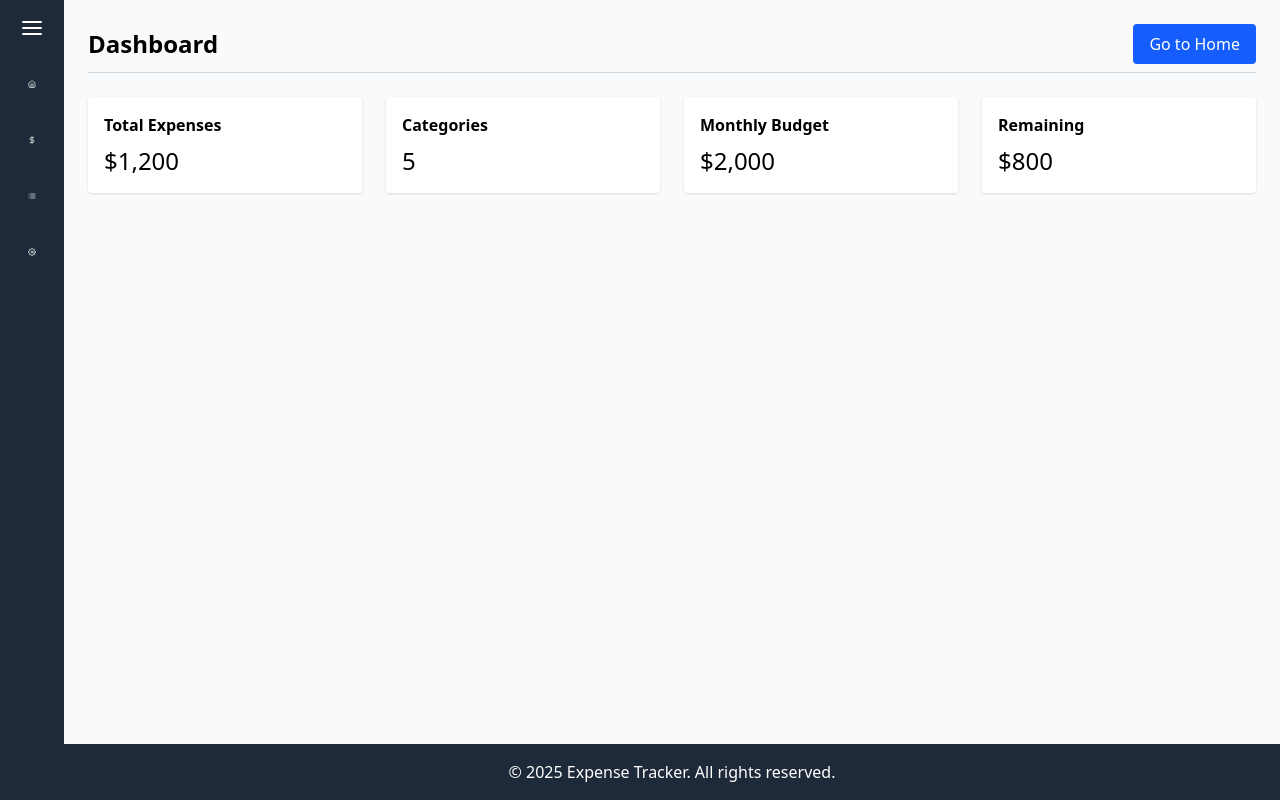
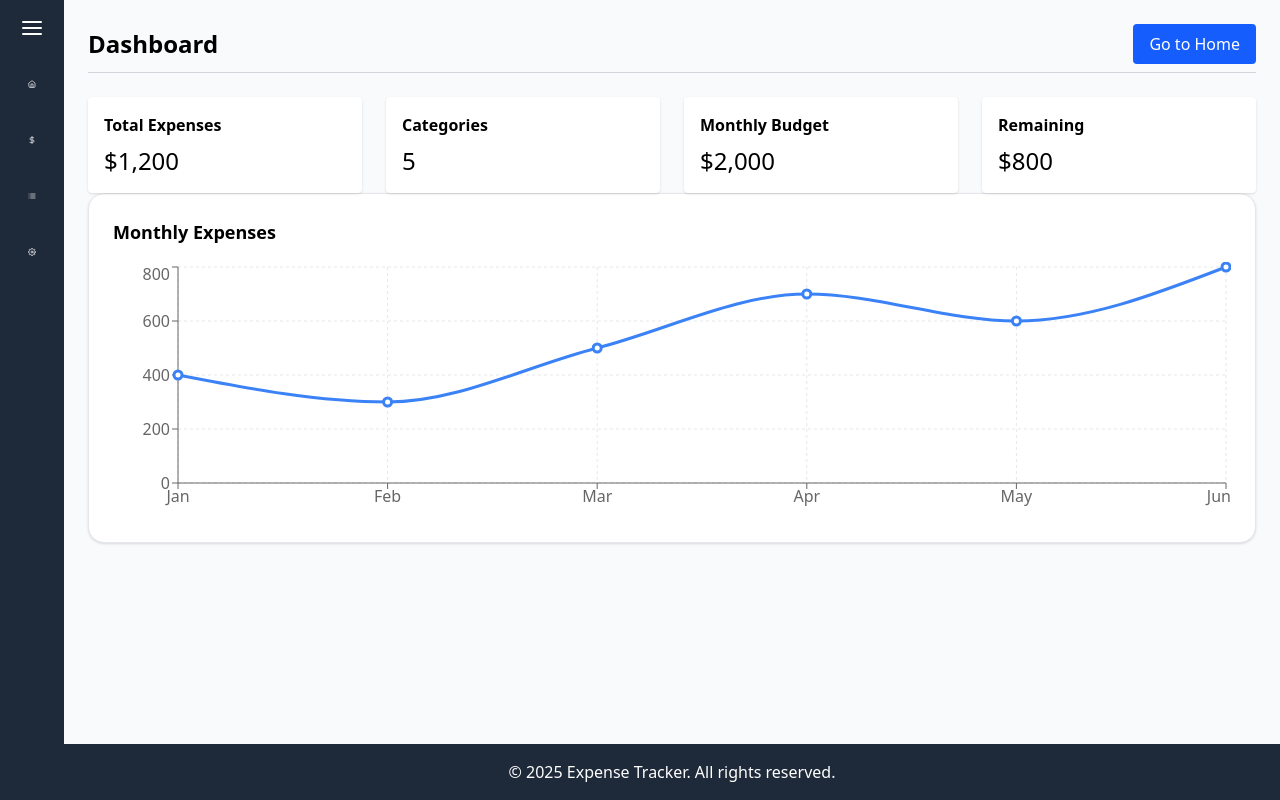
Before and after one commit to kanishkgup-1/expensetracker, a Next.js app: page /dashboard in a window 1280 px wide. Built offline with nearby package versions, Linux system fonts and the light colour scheme.

Commit message:
added graph

```diff
--- a/package.json
+++ b/package.json
@@ -12,7 +12,8 @@
     "next": "15.5.4",
     "react": "19.1.0",
     "react-dom": "19.1.0",
-    "react-icons": "^5.5.0"
+    "react-icons": "^5.5.0",
+    "recharts": "^3.2.1"
   },
   "devDependencies": {
     "@eslint/eslintrc": "^3",
--- a/src/app/categories/page.tsx
+++ b/src/app/categories/page.tsx
@@ -1,4 +1,3 @@
-"use client";
 import React from "react";
 import Layout from "../components/Layout";
 import Header from "../components/Header";
--- /dev/null
+++ b/src/app/components/GraphCard.tsx
@@ -0,0 +1,49 @@
+"use client";
+
+import React from "react";
+import {
+  LineChart,
+  Line,
+  XAxis,
+  YAxis,
+  CartesianGrid,
+  Tooltip,
+  ResponsiveContainer,
+} from "recharts";
+
+const data = [
+  { month: "Jan", expenses: 400 },
+  { month: "Feb", expenses: 300 },
+  { month: "Mar", expenses: 500 },
+  { month: "Apr", expenses: 700 },
+  { month: "May", expenses: 600 },
+  { month: "Jun", expenses: 800 },
+];
+
+const GraphCard: React.FC = () => {
+  return (
+    <div className="bg-white p-6 rounded-2xl shadow-sm border border-gray-200">
+      <h2 className="text-lg font-semibold mb-4">Monthly Expenses</h2>
+      <div className="h-64">
+        <ResponsiveContainer width="100%" height="100%">
+          <LineChart data={data}>
+            <CartesianGrid strokeDasharray="3 3" stroke="#e5e7eb" />
+            <XAxis dataKey="month" />
+            <YAxis />
+            <Tooltip />
+            <Line
+              type="monotone"
+              dataKey="expenses"
+              stroke="#3b82f6"
+              strokeWidth={3}
+              dot={{ r: 4 }}
+              activeDot={{ r: 6 }}
+            />
+          </LineChart>
+        </ResponsiveContainer>
+      </div>
+    </div>
+  );
+};
+
+export default GraphCard;
--- a/src/app/components/Layout.tsx
+++ b/src/app/components/Layout.tsx
@@ -1,5 +1,3 @@
-"use client";
-
 import React, { ReactNode } from "react";
 import Sidebar from "./Sidebar";
 import Footer from "./Footer";
--- a/src/app/dashboard/page.tsx
+++ b/src/app/dashboard/page.tsx
@@ -1,9 +1,8 @@
-"use client";
-
 import React from "react";
 import Layout from "../components/Layout";
 import Header from "../components/Header";
 import StatsCard from "../components/StatsCard";
+import GraphCard from "../components/GraphCard";
 
 const DashboardPage: React.FC = () => {
   return (
@@ -15,6 +14,7 @@ const DashboardPage: React.FC = () => {
         <StatsCard title="Monthly Budget" value="$2,000" />
         <StatsCard title="Remaining" value="$800" />
       </div>
+      <GraphCard />
     </Layout>
   );
 };
--- a/src/app/expense/page.tsx
+++ b/src/app/expense/page.tsx
@@ -1,4 +1,3 @@
-"use client";
 import React from "react";
 import Layout from "../components/Layout";
 import Header from "../components/Header";
--- a/src/app/settings/page.tsx
+++ b/src/app/settings/page.tsx
@@ -1,4 +1,3 @@
-"use client";
 import React from "react";
 import Layout from "../components/Layout";
 import Header from "../components/Header";
```
Also changed, not shown: 1 other file (tests, documents, lock files or other folders).
